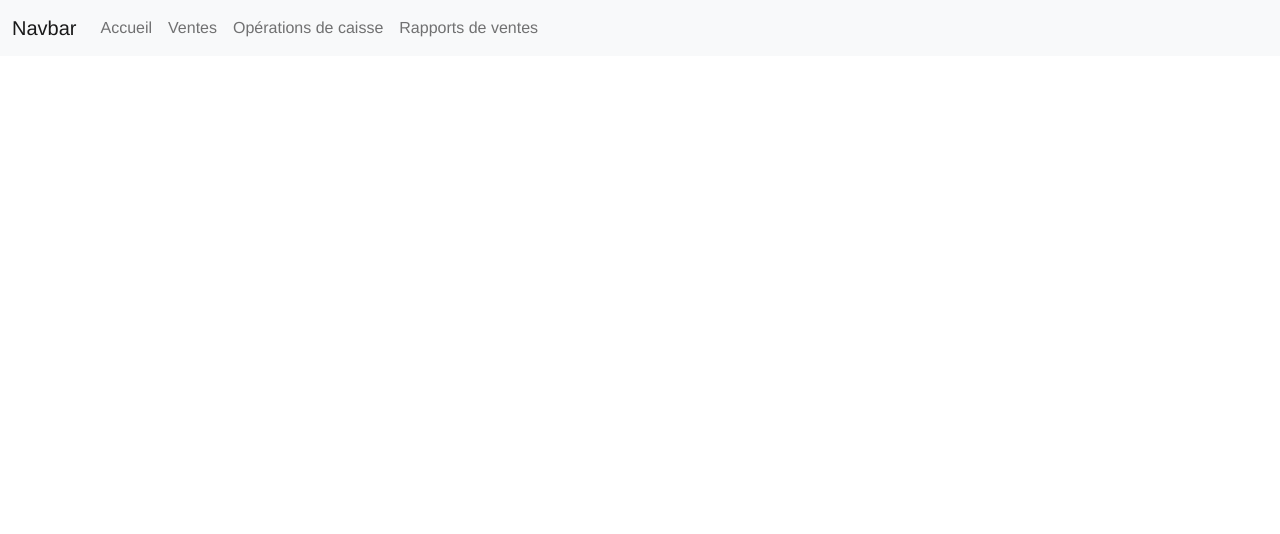
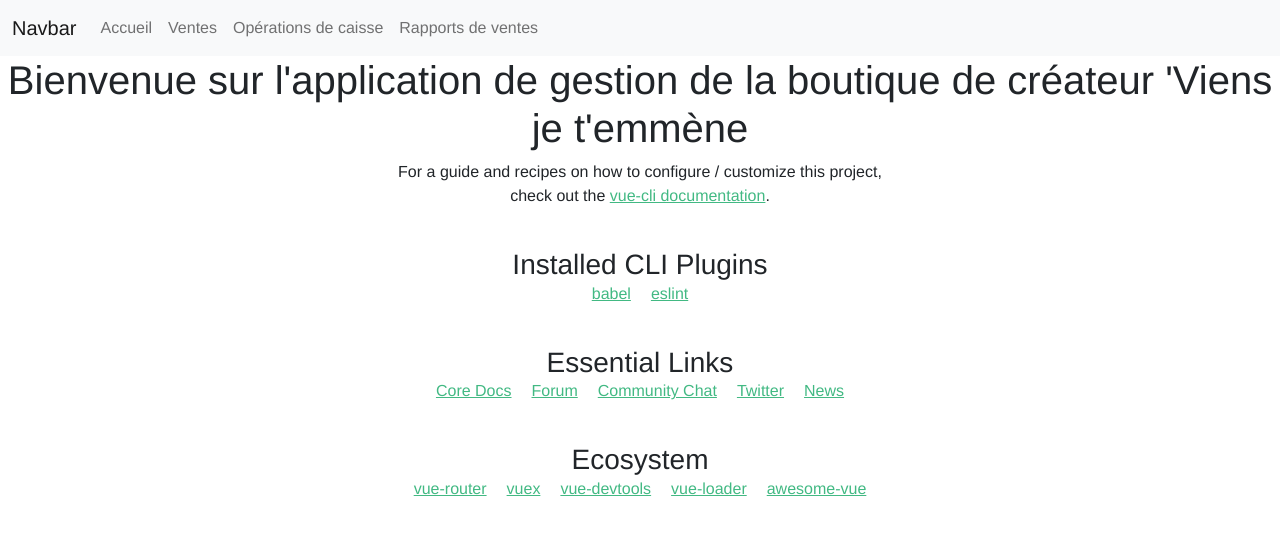
Before and after one commit to joffreyal/vjte-app, a Vue app: page / in a window 1280 px wide. Shown: the top 534 px of the page. Built offline with nearby package versions, Linux system fonts and the light colour scheme.

Commit message:
change homepage

```diff
--- a/src/App.vue
+++ b/src/App.vue
@@ -66,7 +66,7 @@ export default {
   },
   data() {
     return {
-      currentView: 'home',
+      currentView: 'HelloWorld',
       toasts: [],
       toaster: {
         toasts: [],
--- a/src/components/HelloWorld.vue
+++ b/src/components/HelloWorld.vue
@@ -1,6 +1,6 @@
 <template>
   <div class="hello">
-    <h1>{{ msg }}</h1>
+    <h1>Bienvenue sur l'application de gestion de la boutique de créateur 'Viens je t'emmène</h1>
     <p>
       For a guide and recipes on how to configure / customize this project,<br>
       check out the
```
